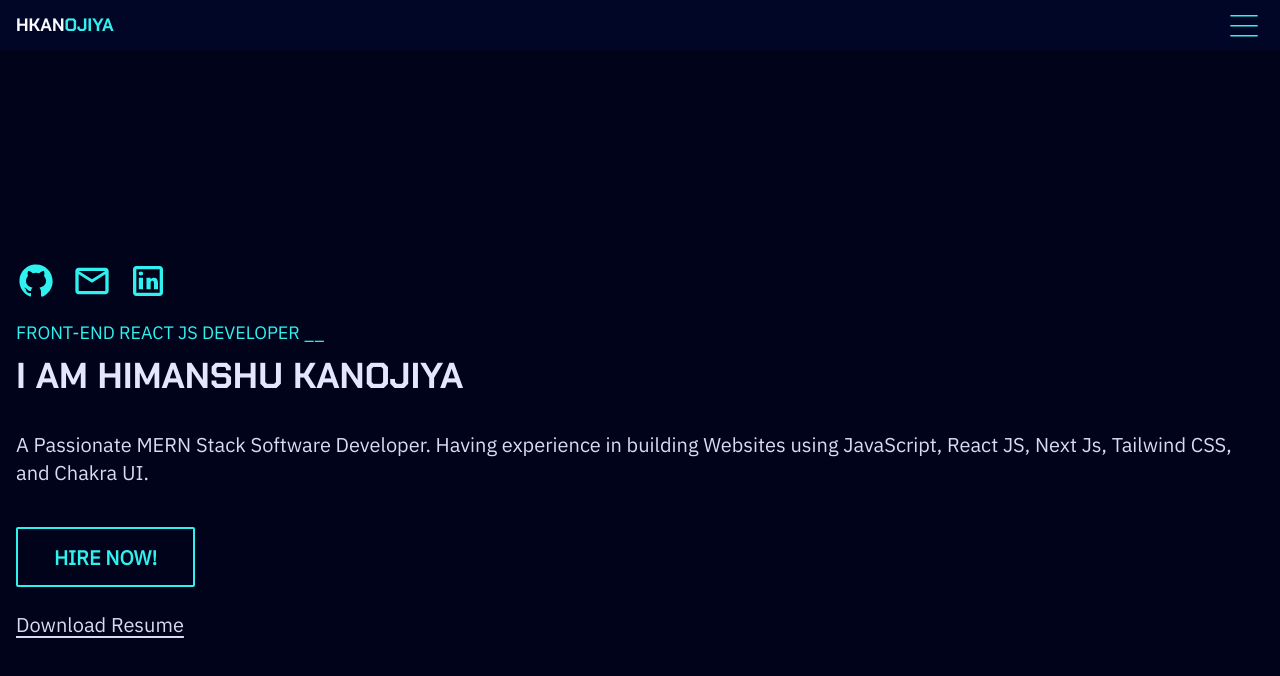
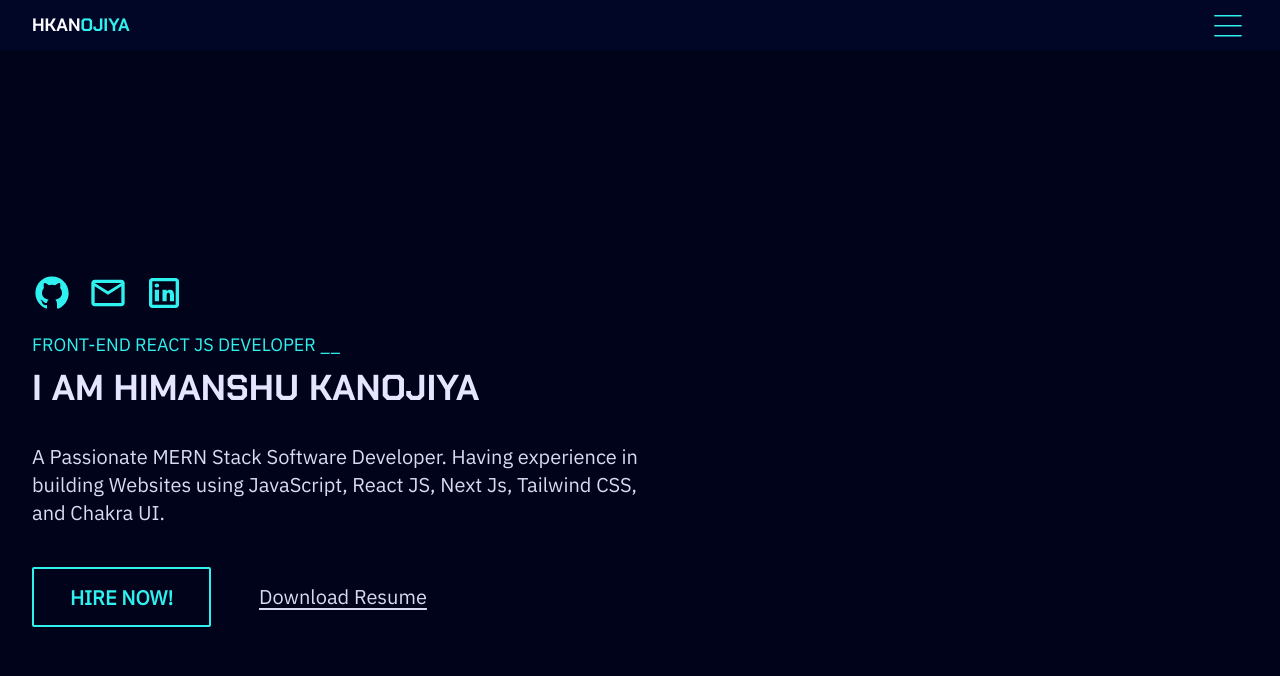
Before and after one commit to HimanshuKanojiya/himanshu-kanojiya-portfolio, a React (Create React App) app: page / in a window 1280 px wide. Shown: the top 676 px of the page. Built offline with nearby package versions, Linux system fonts and the light colour scheme.

Commit message:
desktop, tablet, mobile css done for nav, and hero section

```diff
--- a/src/components/core/NavBar/NavBar.tsx
+++ b/src/components/core/NavBar/NavBar.tsx
@@ -2,12 +2,26 @@ import React, { useState } from "react";
 import { HamburgerIcon } from "../../../assets/icons/iconsList";
 import { NavBarContainer } from "../../styles/NavBar/NavBarContainer";
 import { MenuOverlay } from "../MenuOverlay/MenuOverlay";
+import { useMediaQuery } from "../../../helper/useMediaQuery";
+import menuItems from "../../../assets/jsons/menuItems.json";
 
 export const NavBar: React.FC = () => {
   const [isMobileMenuOpen, setMobileMenu] = useState<boolean>(false);
+  const [currentJumpId, setJumpId] = useState<string>("");
+  const isDesktop = useMediaQuery("(min-width: 1336px)");
+  const { navMenuItems } = menuItems;
 
   const toggleHamburgerMenuHandler = () => {
     setMobileMenu((prevState) => !prevState);
+  };
+
+  const jumpToContent = (
+    event:
+      | React.MouseEvent<HTMLAnchorElement>
+      | React.KeyboardEvent<HTMLAnchorElement>
+  ) => {
+    event.preventDefault();
+    setJumpId(event.currentTarget.text);
   };
 
   return (
@@ -16,6 +30,37 @@ export const NavBar: React.FC = () => {
         HKAN<span className="innerLogo">OJIYA</span>
       </h3>
 
+      {isDesktop && (
+        <div className="desktopMenu">
+          <ul>
+            {navMenuItems.map((menuItem) => {
+              return (
+                <li key={menuItem.id}>
+                  {menuItem.jumpId !== "Contact Us" && (
+                    <a
+                      href={menuItem.jumpId}
+                      onClick={jumpToContent}
+                      onKeyDown={jumpToContent}
+                      tabIndex={0}
+                      className={
+                        currentJumpId === menuItem.jumpId ? "activeLink" : ""
+                      }
+                    >
+                      {menuItem.title}
+                    </a>
+                  )}
+                  {menuItem.jumpId === "Contact Us" && (
+                    <button tabIndex={0}>{menuItem.title}</button>
+                  )}
+                </li>
+              );
+            })}
+          </ul>
+        </div>
+      )}
+
+      {!isDesktop && (
+        <>
           <button
             className="hamburgerMenuIcon"
             onClick={toggleHamburgerMenuHandler}
@@ -29,6 +74,8 @@ export const NavBar: React.FC = () => {
             showMenuOverlay={isMobileMenuOpen}
             toggleHamburgerMenu={toggleHamburgerMenuHandler}
           />
+        </>
+      )}
     </NavBarContainer>
   );
 };
--- a/src/components/styles/HeroSection/HeroSectionContainer.tsx
+++ b/src/components/styles/HeroSection/HeroSectionContainer.tsx
@@ -76,4 +76,59 @@ export const HeroSectionContainer = styled.div`
       }
     }
   }
+
+  @media screen and (min-width: 686px) {
+    margin-inline: ${({ theme }) => theme.spaces.l};
+    width: 622px;
+
+    .heroContent {
+      .contentCTA {
+        flex-direction: row;
+        align-items: center;
+
+        .contentPrimaryAction {
+          margin: 0;
+          margin-right: ${({ theme }) => theme.spaces.xxl};
+        }
+      }
+    }
+  }
+
+  @media screen and (min-width: 1336px) {
+    margin-inline: 196px;
+    width: 662px;
+
+    .heroContent {
+      .contentSecondary {
+        font-size: ${({ theme }) =>
+          theme.fontSize.desktop.secondaryInformation};
+      }
+
+      .contentHeading {
+        font-size: ${({ theme }) => theme.fontSize.desktop.h1};
+      }
+
+      .contentDescription {
+        font-size: ${({ theme }) => theme.fontSize.desktop.body};
+        margin-bottom: ${({ theme }) => theme.spaces.xxl5};
+      }
+
+      .contentCTA {
+        flex-direction: row;
+        align-items: center;
+
+        .contentPrimaryAction {
+          margin: 0;
+          margin-right: ${({ theme }) => theme.spaces.xxl};
+          width: 195px;
+          height: 72px;
+          font-size: 24px;
+        }
+
+        .contentSecondaryAction {
+          font-size: 24px;
+        }
+      }
+    }
+  }
 `;
--- a/src/components/styles/NavBar/NavBarContainer.tsx
+++ b/src/components/styles/NavBar/NavBarContainer.tsx
@@ -24,6 +24,60 @@ export const NavBarContainer = styled.nav`
     }
   }
 
+  .desktopMenu {
+    margin-left: auto;
+
+    ul {
+      display: flex;
+      align-items: center;
+
+      li {
+        list-style-type: none;
+        margin-right: ${({ theme }) => theme.spaces.m};
+        font-size: ${({ theme }) => theme.fontSize.desktop.label};
+
+        a {
+          color: ${({ theme }) => theme.colors.texts.neutral};
+          opacity: 80%;
+          font-family: "Chakra Petch", sans-serif;
+          font-size: inherit;
+        }
+
+        .activeLink {
+          opacity: 100%;
+          border-bottom-style: solid;
+          border-bottom-width: 4px;
+          border-bottom-color: ${({ theme }) => theme.colors.texts.highlight};
+          padding-bottom: 14px;
+        }
+
+        button {
+          background-color: transparent;
+          width: 136px;
+          height: 48px;
+          border-radius: 2px;
+          border-style: solid;
+          border-width: 2px;
+          border-color: ${({ theme }) => theme.colors.texts.highlight};
+          color: ${({ theme }) => theme.colors.texts.highlight};
+          font-family: "Chakra Petch", sans-serif;
+          font-size: inherit;
+          margin-left: ${({ theme }) => theme.spaces.l};
+          cursor: pointer;
+
+          &:hover {
+            background-color: ${({ theme }) => theme.colors.texts.highlight};
+            color: ${({ theme }) => theme.colors.background.bg1};
+          }
+        }
+      }
+
+      li:last-of-type {
+        margin-right: 0;
+      }
+    }
+  }
+
   .hamburgerMenuIcon {
     margin-left: auto;
     display: flex;
@@ -31,4 +85,21 @@ export const NavBarContainer = styled.nav`
     cursor: pointer;
     background-color: transparent;
   }
+
+  @media screen and (min-width: 686px) {
+    padding-inline: ${({ theme }) => theme.spaces.l};
+  }
+
+  @media screen and (min-width: 1336px) {
+    height: 60px;
+    padding-inline: ${({ theme }) => theme.spaces.m};
+
+    .outerLogo {
+      font-size: 20px;
+
+      .innerLogo {
+        font-size: inherit;
+      }
+    }
+  }
 `;
--- a/src/components/styles/SidebarMenu/SideBarMenuContainer.tsx
+++ b/src/components/styles/SidebarMenu/SideBarMenuContainer.tsx
@@ -54,4 +54,10 @@ export const SideBarMenuContainer = styled.div`
       margin: 0;
     }
   }
+
+  @media screen and (min-width: 686px) {
+    .hamburgerNav {
+      padding-inline: ${({ theme }) => theme.spaces.l};
+    }
+  }
 `;
--- a/src/helper/useMediaQuery.tsx
+++ b/src/helper/useMediaQuery.tsx
@@ -10,6 +10,7 @@ export const useMediaQuery = (mediaQuery: string) => {
     };
 
     window.addEventListener("resize", mediaQueryHandler);
+    mediaQueryHandler();
 
     return () => window.removeEventListener("resize", mediaQueryHandler);
   }, [match, mediaQuery]);
```
Lines whose indentation alone changed are shown as unchanged.
